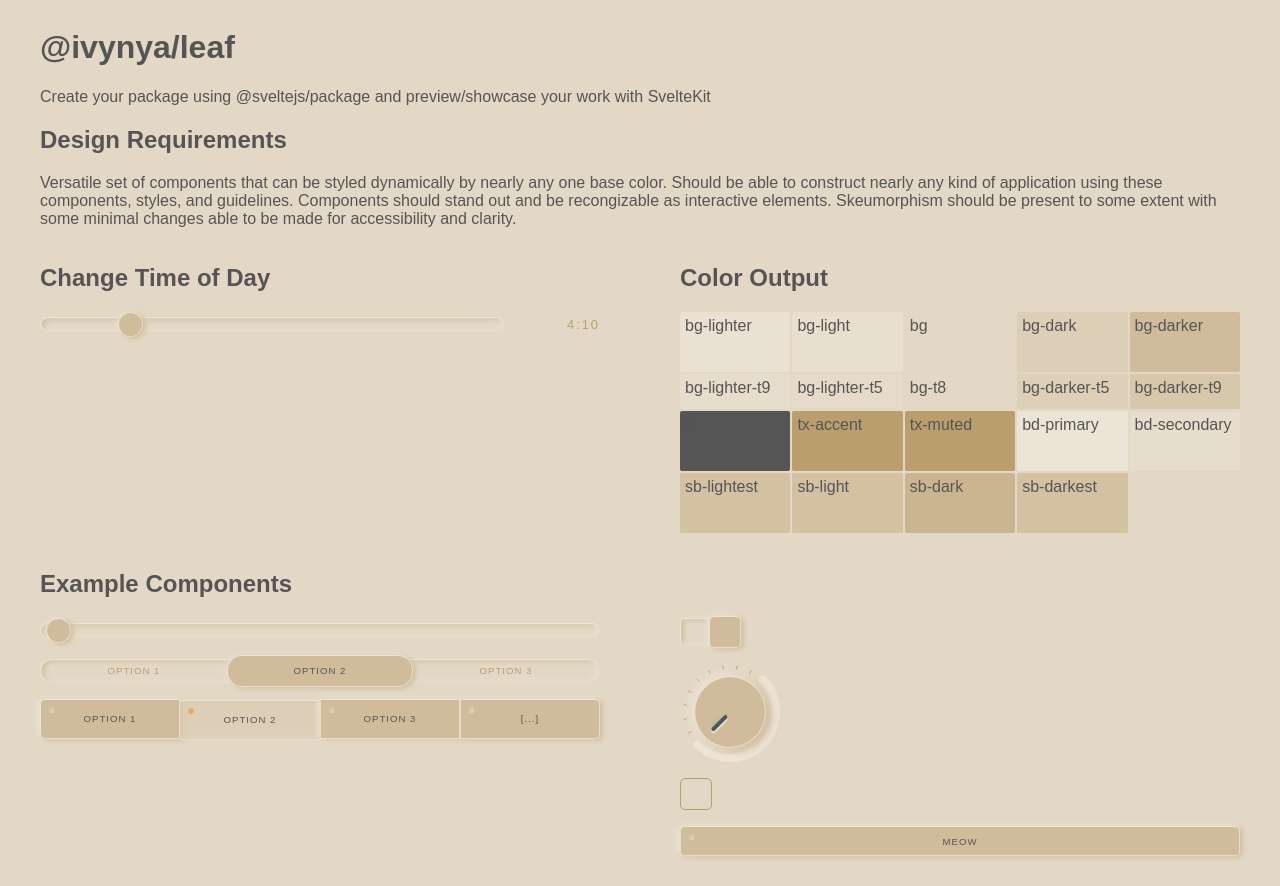
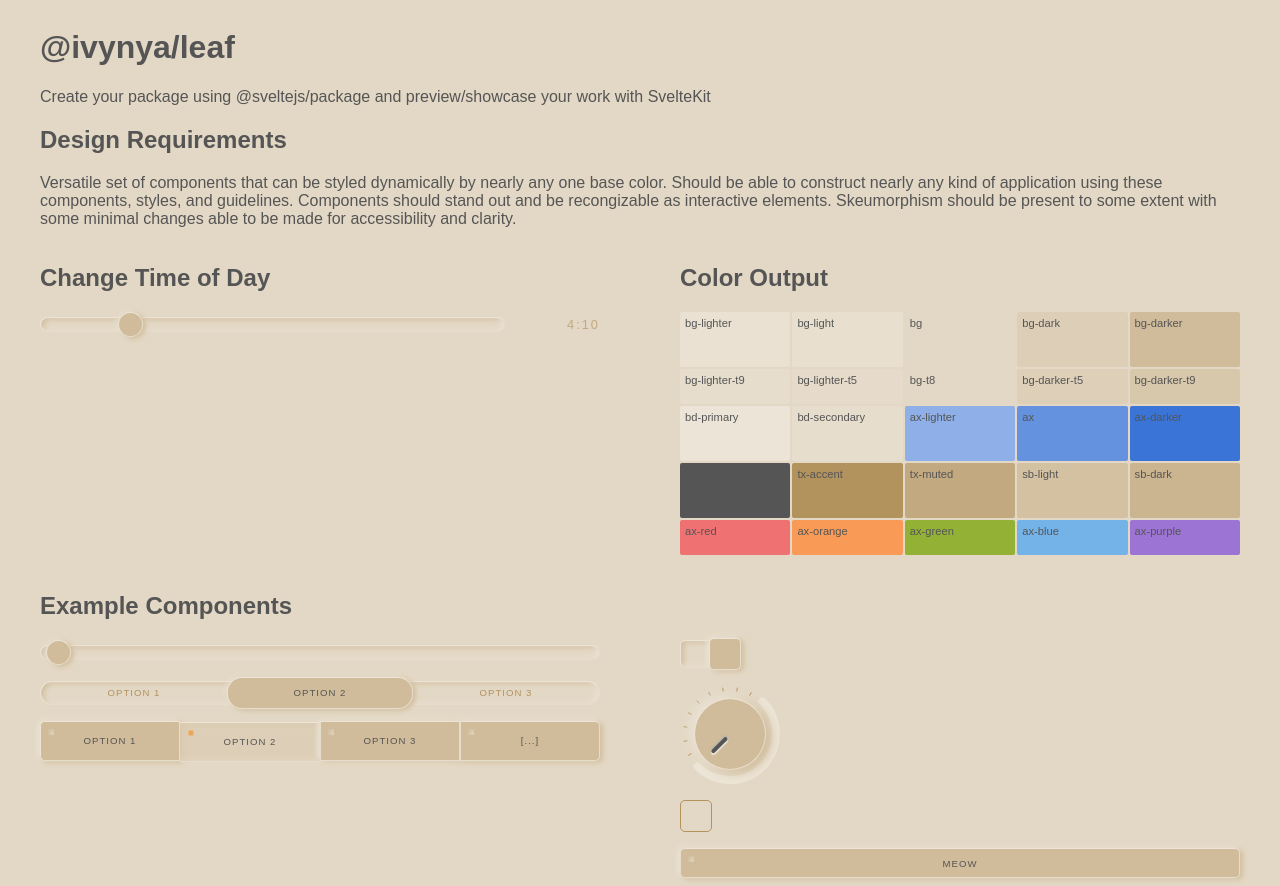
Before and after one commit to ivynya/leaf, a SvelteKit app: page / in a window 1280 px wide. Before the commit the page ends 864 px from the top, so only its background shows below. Built offline with nearby package versions, Linux system fonts and the light colour scheme; a web font is replaced by a local one.

Commit message:
add additional accent colors

```diff
--- a/src/lib/styles/app.scss
+++ b/src/lib/styles/app.scss
@@ -20,6 +20,12 @@
 	--bd-radius-lg: 15px;
 	--bd-radius: 10px;
 	--bd-radius-sm: 5px;
+
+	--ax-red: #f07171;
+	--ax-orange: #f99b57;
+	--ax-green: #93b235;
+	--ax-blue: #74b3e8;
+	--ax-purple: #9c74d3;
 }
 
 ::-webkit-scrollbar {
--- a/src/lib/time.ts
+++ b/src/lib/time.ts
@@ -106,7 +106,7 @@ function darken(c: string, a: number): tinycolor.Instance {
 }
 
 // If light, darkens the color, and if dark, lightens the color
-function modify(c: string, l: boolean, a: number): tinycolor.Instance {
+function modify(c: string | tinycolor.Instance, l: boolean, a: number): tinycolor.Instance {
 	if (l) return tinycolor(c).darken(a);
 	else return tinycolor(c).lighten(a);
 }
@@ -154,9 +154,13 @@ export function generateStylesheet(l: LightingConditions): string {
 		--nm-sm-b-primary: ${shadow(vx, wx, 3, 'sm')} var(--bg-lighter-t5);
 		--nm-sm-b-secondary: ${shadow(l.v, l.w, 3, 'sm')} var(--bg-darker-t5);
 
-		--tx: ${l.isLight ? '#555' : '#f8f8f2'};
-		--tx-muted: ${l.isLight ? darken(l.color, 25).toHexString() : lighten(l.color, 45).toHexString()};
-		--tx-accent: ${l.isLight ? darken(l.color, 25).toHexString() : lighten(l.color, 30).toHexString()};
+		--ax-lighter: ${modify(tinycolor(l.color).complement().saturate(30), l.isLight, 10).toHexString()};
+		--ax: ${modify(tinycolor(l.color).complement().saturate(30), l.isLight, 20).toHexString()};
+		--ax-darker: ${modify(tinycolor(l.color).complement().saturate(30), l.isLight, 30).toHexString()};
+
+		--tx: ${l.isLight ? '#555' : '#f8f5f0'};
+		--tx-muted: ${l.isLight ? darken(l.color, 20).toHexString() : lighten(l.color, 45).toHexString()};
+		--tx-accent: ${l.isLight ? darken(l.color, 30).toHexString() : lighten(l.color, 30).toHexString()};
 	`;
 }
 
--- a/src/routes/Colors.svelte
+++ b/src/routes/Colors.svelte
@@ -14,16 +14,23 @@
 	<div class="secondary" style="background-color: var(--bg-darker-t5);">bg-darker-t5</div>
 	<div class="secondary" style="background-color: var(--bg-darker-t9);">bg-darker-t9</div>
 
+	<div style="background-color: var(--bd-primary);">bd-primary</div>
+	<div style="background-color: var(--bd-secondary);">bd-secondary</div>
+	<div style="background-color: var(--ax-lighter);">ax-lighter</div>
+	<div style="background-color: var(--ax);">ax</div>
+	<div style="background-color: var(--ax-darker);">ax-darker</div>
+
 	<div style="background-color: var(--tx);">tx</div>
 	<div style="background-color: var(--tx-accent);">tx-accent</div>
 	<div style="background-color: var(--tx-muted);">tx-muted</div>
-	<div style="background-color: var(--bd-primary);">bd-primary</div>
-	<div style="background-color: var(--bd-secondary);">bd-secondary</div>
-
-	<div style="background-color: var(--sb-lightest);">sb-lightest</div>
 	<div style="background-color: var(--sb-light);">sb-light</div>
 	<div style="background-color: var(--sb-dark);">sb-dark</div>
-	<div style="background-color: var(--sb-darkest);">sb-darkest</div>
+
+	<div class="secondary" style="background-color: var(--ax-red);">ax-red</div>
+	<div class="secondary" style="background-color: var(--ax-orange);">ax-orange</div>
+	<div class="secondary" style="background-color: var(--ax-green);">ax-green</div>
+	<div class="secondary" style="background-color: var(--ax-blue);">ax-blue</div>
+	<div class="secondary" style="background-color: var(--ax-purple);">ax-purple</div>
 </section>
 
 <style class="scss">
@@ -35,8 +42,9 @@
 		div {
 			border-radius: 0.125rem;
 			box-sizing: border-box;
+			font-size: 0.7rem;
 			width: 100%;
-			height: 60px;
+			height: 55px;
 			padding: 5px;
 
 			&.secondary {
```
